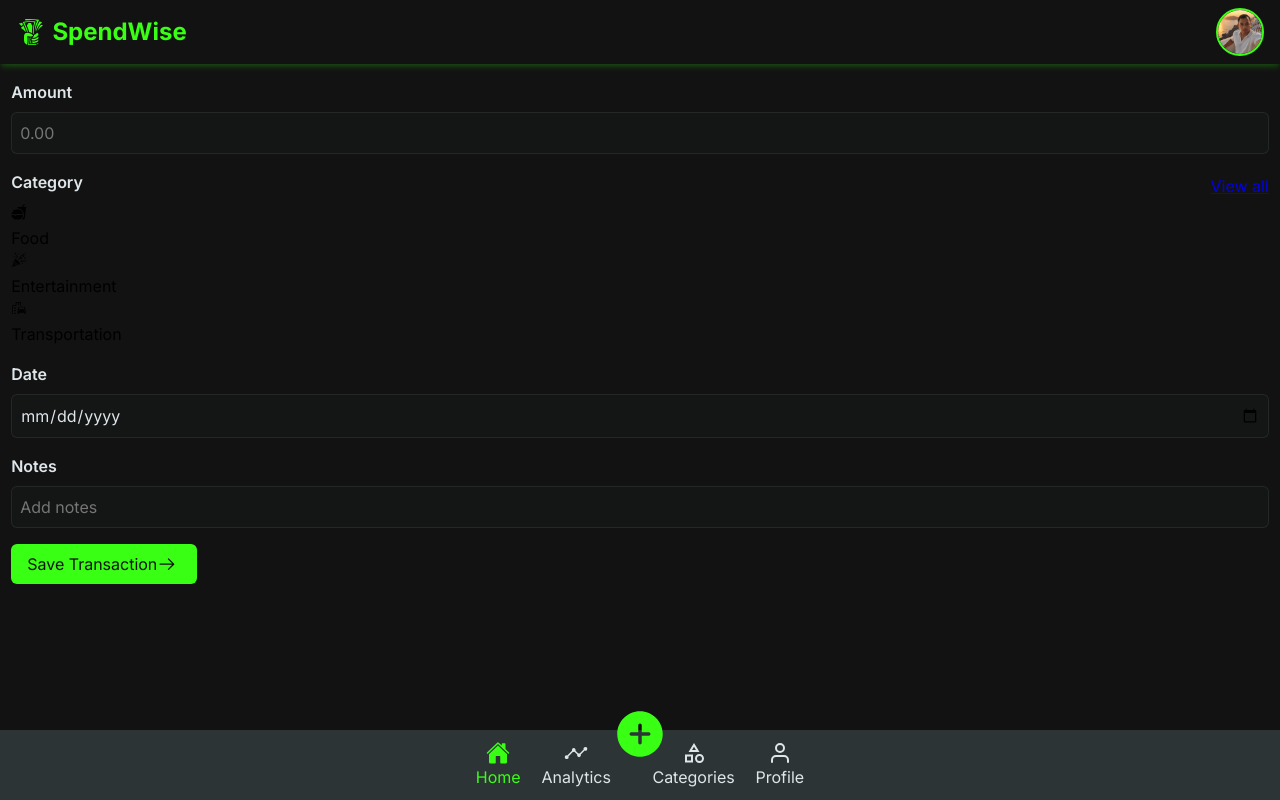
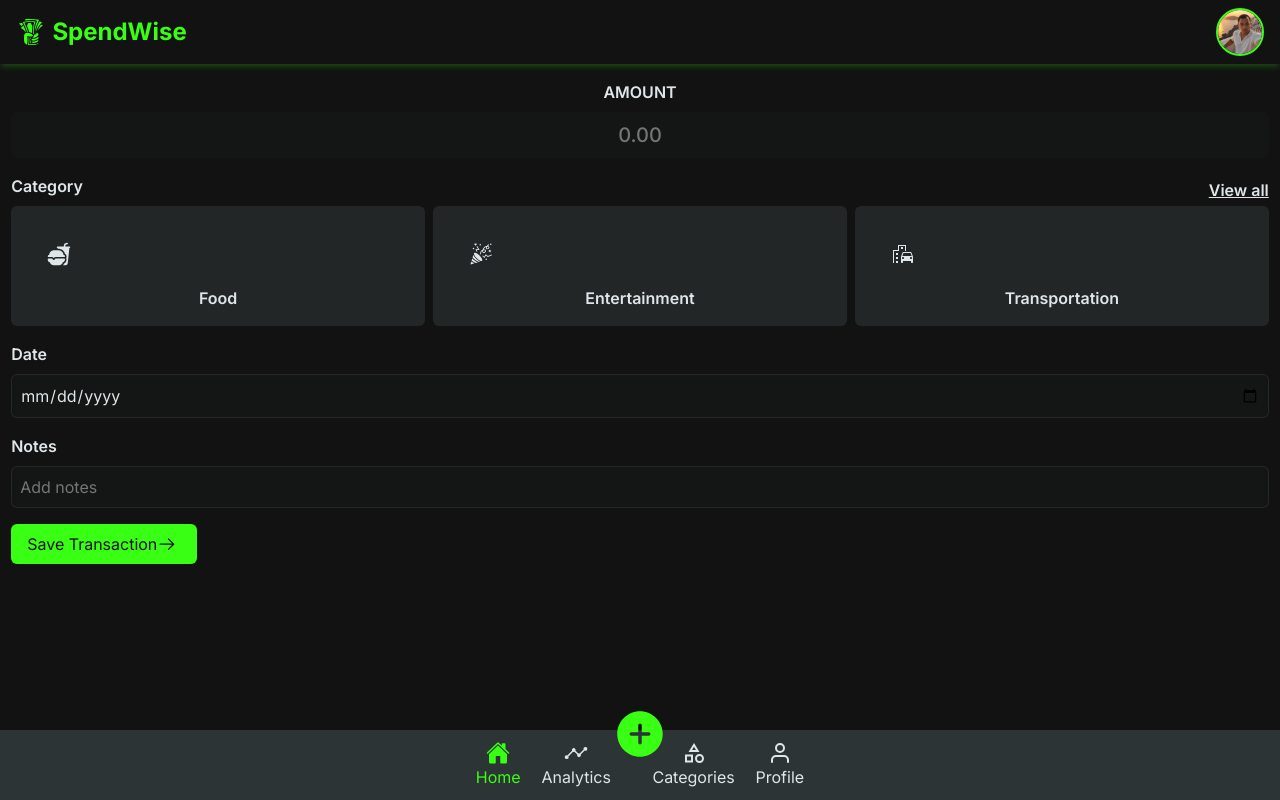
Before and after one commit to Andriamahay11master/SpendWise, a React (Vite) app: page /addExpense in a window 1280 px wide. Built offline with nearby package versions, Linux system fonts and the light colour scheme.

Commit message:
init styling expense Form

```diff
--- a/src/components/Expenses/ExpensesForm.tsx
+++ b/src/components/Expenses/ExpensesForm.tsx
@@ -39,7 +39,7 @@ const ExpensesForm = () => {
   return (
     <div className="main-block">
       <form className="form-expense">
-        <div className="form-group">
+        <div className="form-group form-amount">
           <label htmlFor="amount">Amount</label>
           <input
             type="text"
@@ -50,7 +50,7 @@ const ExpensesForm = () => {
             onChange={handleChange}
           />
         </div>
-        <div className="form-group fomr-category">
+        <div className="form-group form-category">
           <div className="form-group-top">
             <label htmlFor="category">Category</label>
             <input
@@ -65,7 +65,12 @@ const ExpensesForm = () => {
           <div className="form-category-list">
             {dataCategory.map((data, index) => (
               <div className="category-item" key={index}>
-                <div className="category-icon">{data.iconCategory}</div>
+                <div
+                  className="category-icon"
+                  style={{ backgroundColor: `rgba(${data.color}, 0.6)` }}
+                >
+                  {data.iconCategory}
+                </div>
                 <p className="category-name">{data.nameCategory}</p>
               </div>
             ))}
--- a/src/styles/common/_form.scss
+++ b/src/styles/common/_form.scss
@@ -144,4 +144,41 @@ label {
 }
 
 .form-expense {
+  .form-amount {
+    text-align: center;
+    label {
+      text-transform: uppercase;
+    }
+    input {
+      border: none;
+      text-align: center;
+      font-size: $font-size-lg;
+      color: $primary;
+      font-weight: 500;
+    }
+  }
+  .form-category {
+    a {
+      @include text-light-grey;
+    }
+    .form-category-list {
+      display: grid;
+      grid-template-columns: repeat(3, 1fr);
+      grid-gap: 0.5rem;
+    }
+    .category-item {
+      text-align: center;
+      padding: 1rem;
+      border-radius: $border-radius-sm;
+      background: rgba($dark, 0.6);
+      @include text-light-grey;
+      .category-icon {
+        width: 4rem;
+        height: 4rem;
+        @include flex-center;
+        border-radius: 50%;
+        font-size: $font-size-xl;
+      }
+    }
+  }
 }
```
